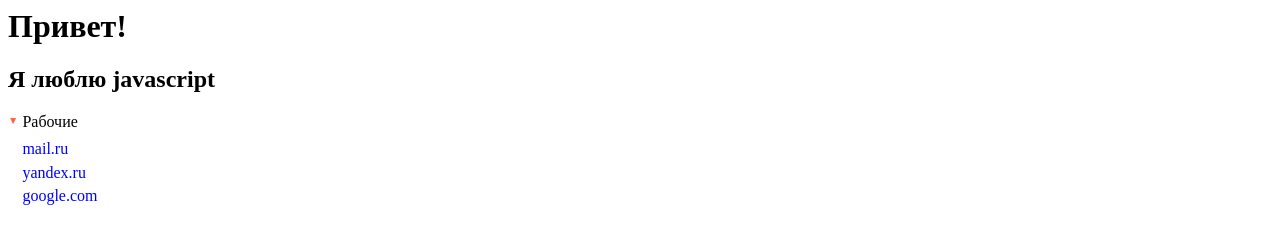
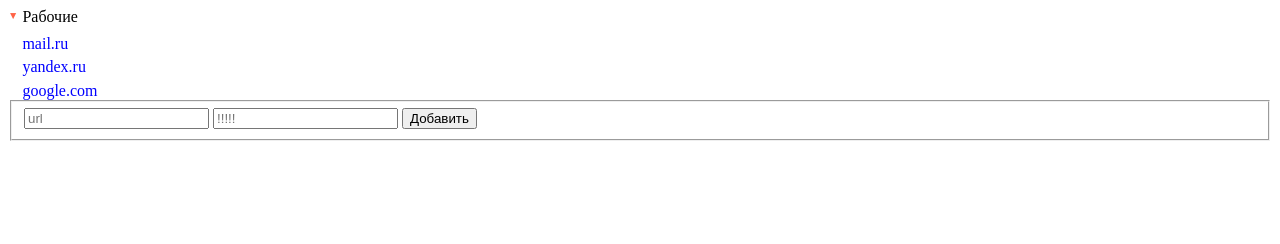
Before and after one commit to DmitrijSB/components_21_30, a website: page index.html in a window 1280 px wide. Drawn offline with Linux system fonts and the light colour scheme.

Commit message:
+ components/form

```diff
--- a/app/app.js
+++ b/app/app.js
@@ -20,4 +20,8 @@
 		el: document.querySelector('.js-menu'),
 		data,
 	});
+
+	let form = new Form({
+		el: document.querySelector('.js-form'),
+	});
 })();
--- /dev/null
+++ b/components/form/form.js
@@ -0,0 +1,36 @@
+(function () {
+	'use strict';
+
+	class Form {
+		constructor(options) {
+			this.el = options.el;
+
+			this._initEvent();
+			this.render();
+		}
+
+		_initEvent() {
+
+		}
+
+		template() {
+			return `
+				<form>
+					<fieldset>
+						<input type="text" name="url" placeholder="url"/>
+						<input type="text" name="anchor" placeholder="!!!!!"/>
+						<button type="submit">Добавить</button>
+					</fieldset>
+				</form>
+			`;
+		}
+
+		render() {
+			const template = this.template();
+
+			this.el.innerHTML = template;
+		}
+	}
+
+	window.Form = Form;
+})();
--- a/index.html
+++ b/index.html
@@ -5,13 +5,12 @@
 		<link rel="stylesheet" href="components/menu/menu.css">
 
 		<script src="components/menu/menu.js"></script>
+		<script src="components/form/form.js"></script>
 	</head>
 	<body>
-		<h1>Привет!</h1>
-		<h2>Я люблю javascript</h2>
-
 		<div id="app">
 			<div class="menu js-menu"></div>
+			<div class="form js-form"></div>
 		</div>
 
 		<script src="app/app.js"></script>
```
Also changed, not shown: components/menu/menu.js (+5 -5 lines), components/form/form.css (added).
